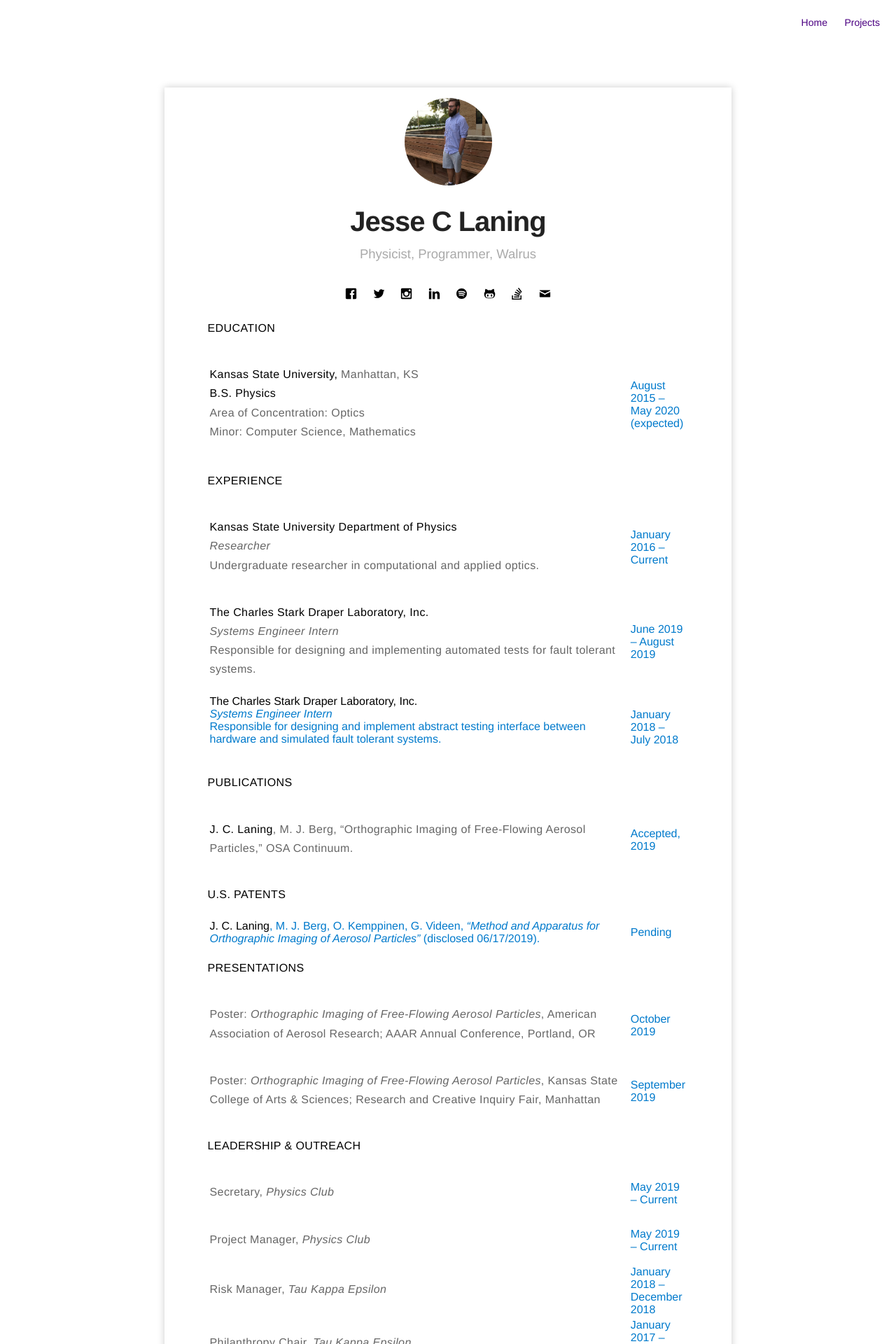
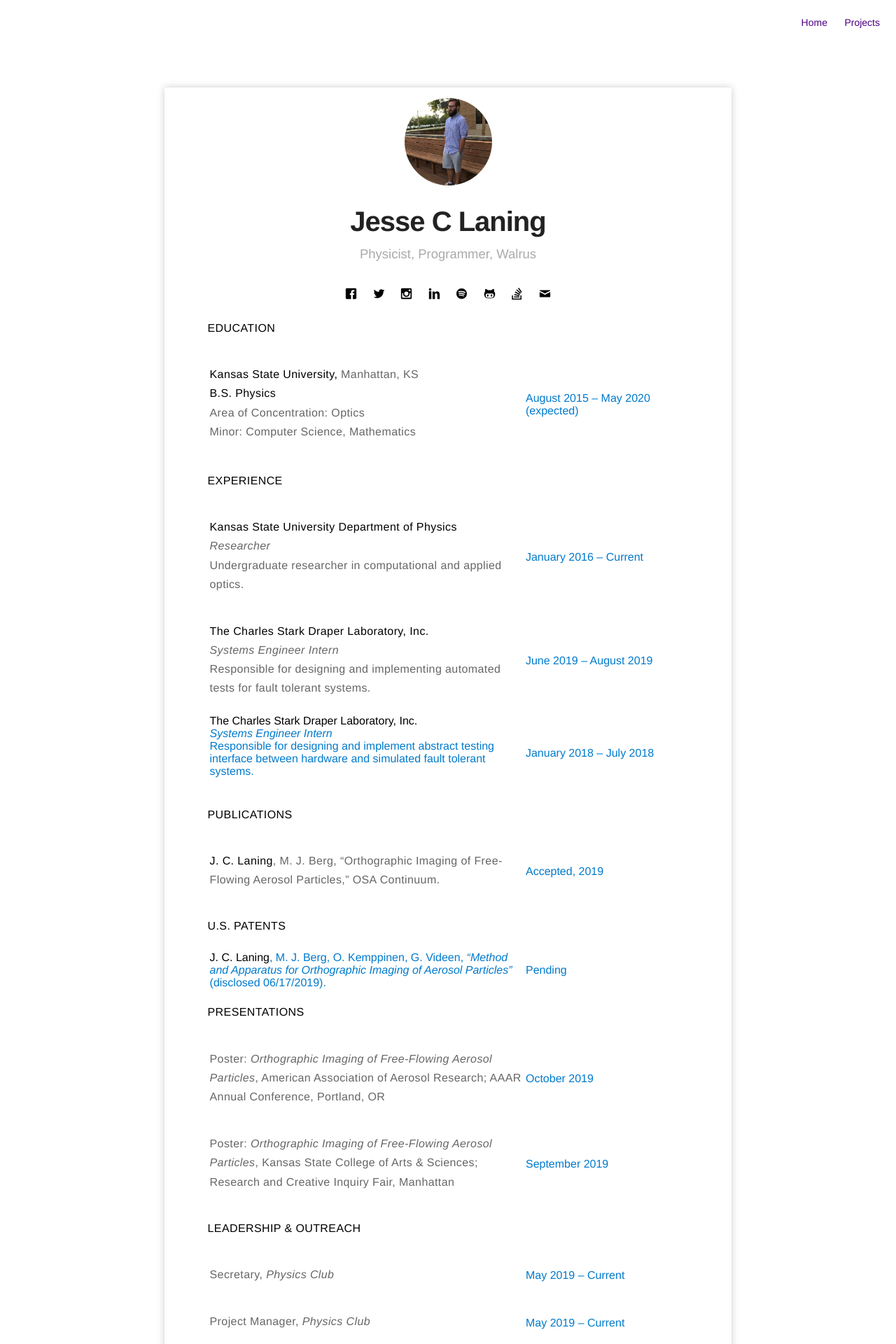
Before and after one commit to jamolnng/jamolnng.github.io, a Jekyll site: the page built from cv.html, in a window 1280 px wide. Shown: the top 1920 px of the page at 70% size. Built offline with Jekyll 4.4.1, drawn with Linux system fonts in a browser that asks for light colours; nearby versions of some CDN libraries; library files that are not in the unit come from our copies.

Commit message:
Update cv.html

```diff
--- a/cv.html
+++ b/cv.html
@@ -18,7 +18,7 @@ title: CV
                     Minor: Computer Science, Mathematics
                 </p>
             </td>
-            <td width="12%">August 2015 &ndash; May 2020<br />
+            <td width="34%">August 2015 &ndash; May 2020<br />
                 (expected)</td>
         </tr>
     </table>
@@ -33,7 +33,7 @@ title: CV
                 Undergraduate researcher in computational and applied optics.
             </p>
         </td>
-        <td width="12%">January 2016 &ndash; Current</td>
+        <td width="34%">January 2016 &ndash; Current</td>
     </tr>
     <tr>
         <td>
@@ -43,7 +43,7 @@ title: CV
                 Responsible for designing and implementing automated tests for fault tolerant systems.
             </p>
         </td>
-        <td width="12%">June 2019 &ndash; August 2019</td>
+        <td width="34%">June 2019 &ndash; August 2019</td>
     </tr>
     <tr>
         <td>
@@ -53,7 +53,7 @@ title: CV
             tolerant
             systems.</p>
         </td>
-        <td width="12%"> January 2018 &ndash; July 2018</td>
+        <td width="34%"> January 2018 &ndash; July 2018</td>
     </tr>
 </table>
 <p><strong>PUBLICATIONS</strong></p>
@@ -65,7 +65,7 @@ title: CV
                 Continuum.
             </p>
         </td>
-        <td width="12%">Accepted, 2019</td>
+        <td width="34%">Accepted, 2019</td>
     </tr>
 </table>
 <p><strong>U.S. PATENTS</strong></p>
@@ -75,7 +75,7 @@ title: CV
             <strong>J. C. Laning</strong>, M. J. Berg, O. Kemppinen, G. Videen, <i>“Method and Apparatus for
                 Orthographic Imaging of Aerosol Particles”</i> (disclosed 06/17/2019).
         </td>
-        <td width="12%">Pending</td>
+        <td width="34%">Pending</td>
     </tr>
 </table>
 <p><strong>PRESENTATIONS</strong></p>
@@ -88,7 +88,7 @@ title: CV
                 Annual Conference, Portland, OR
             </p>
         </td>
-        <td width="12%">October 2019</td>
+        <td width="34%">October 2019</td>
     </tr>
     <tr>
         <td>
@@ -97,7 +97,7 @@ title: CV
                 Research and Creative Inquiry Fair, Manhattan
             </p>
         </td>
-        <td width="12%">September 2019</td>
+        <td width="34%">September 2019</td>
     </tr>
 </table>
 <p><strong>LEADERSHIP &amp; OUTREACH</strong></p>
@@ -106,37 +106,37 @@ title: CV
         <td>
             <p>Secretary, <i>Physics Club</i></p>
         </td>
-        <td width="12%">May 2019 &ndash; Current</td>
+        <td width="34%">May 2019 &ndash; Current</td>
     </tr>
     <tr>
         <td>
             <p>Project Manager, <i>Physics Club</i></p>
         </td>
-        <td width="12%">May 2019 &ndash; Current</td>
+        <td width="34%">May 2019 &ndash; Current</td>
     </tr>
     <tr>
         <td>
             <p>Risk Manager, <i>Tau Kappa Epsilon</i></p>
         </td>
-        <td width="12%">January 2018 &ndash; December 2018</td>
+        <td width="34%">January 2018 &ndash; December 2018</td>
     </tr>
     <tr>
         <td>
             <p>Philanthropy Chair, <i>Tau Kappa Epsilon</i></p>
         </td>
-        <td width="12%">January 2017 &ndash; December 2018</td>
+        <td width="34%">January 2017 &ndash; December 2018</td>
     </tr>
     <tr>
         <td>
             <p>Community Service Chair, <i>Tau Kappa Epsilon</i></p>
         </td>
-        <td width="12%">January 2017 &ndash; December 2018</td>
+        <td width="34%">January 2017 &ndash; December 2018</td>
     </tr>
     <tr>
         <td>
             <p>Secretary, <i>Tau Kappa Epsilon</i></p>
         </td>
-        <td width="12%">January 2017 &ndash; December 2017</td>
+        <td width="34%">January 2017 &ndash; December 2017</td>
     </tr>
 </table>
 <p><strong>HONORS &amp; AWARDS</strong></p>
```
